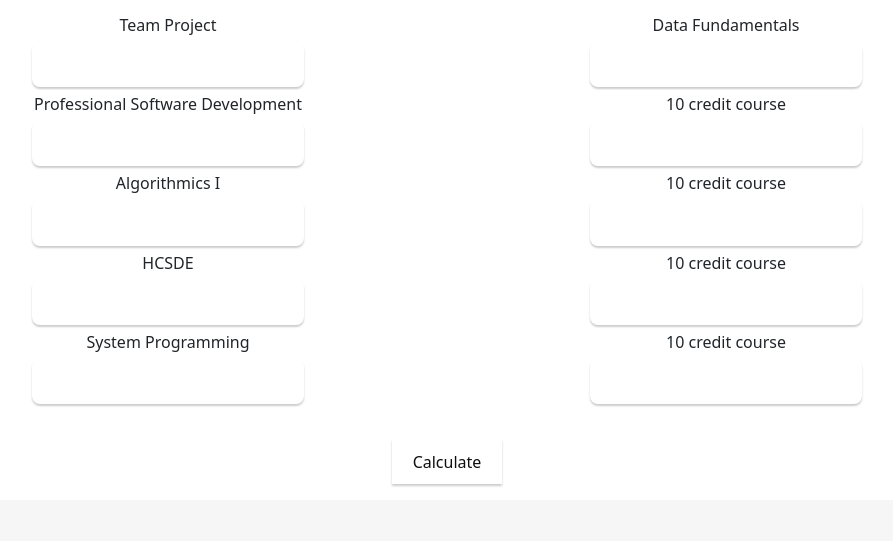
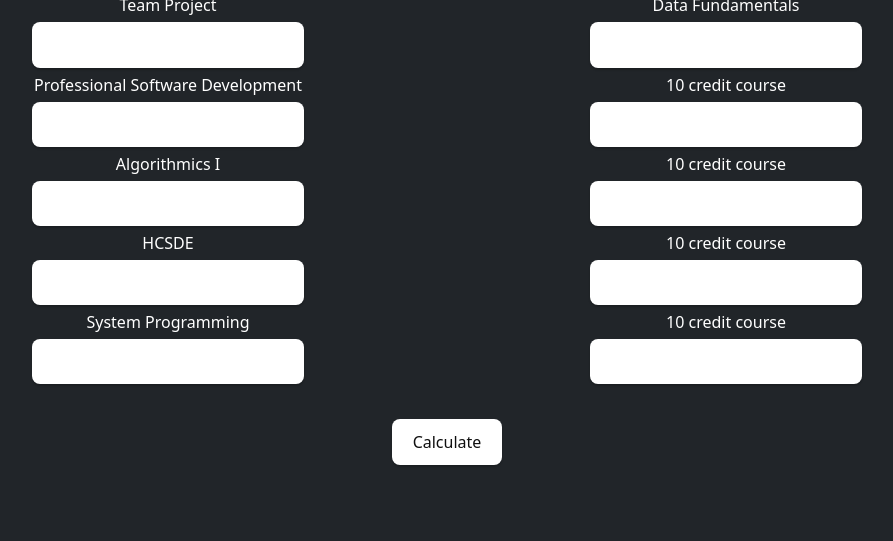
Before and after one commit to Niox1337/GU-GPA-Calculator, a website: page src/index.html in a window 1280 px wide. Shown: the part 259-800 px from the top of the page, without its empty margins (193-1086 px from the left). Drawn offline with Linux system fonts and the light colour scheme.

Commit message:
use bootstrap style

```diff
--- a/src/assets/styles.css
+++ b/src/assets/styles.css
@@ -1,22 +1,13 @@
-:root {
-  font-family: Inter, Avenir, Helvetica, Arial, sans-serif;
-  font-size: 16px;
-  line-height: 24px;
-  font-weight: 400;
-
-  color: #0f0f0f;
-  background-color: #f6f6f6;
-
-  font-synthesis: none;
-  text-rendering: optimizeLegibility;
-  -webkit-font-smoothing: antialiased;
-  -moz-osx-font-smoothing: grayscale;
-  -webkit-text-size-adjust: 100%;
+body {
+  min-height: 100vh;
+  display: flex;
+  align-items: center;
+  justify-content: center;
 }
 
 .container {
   margin: 0;
-  padding-top: 10vh;
+  padding-top: 0;
   display: flex;
   flex-direction: column;
   justify-content: center;
--- a/src/index.html
+++ b/src/index.html
@@ -2,14 +2,14 @@
 <html lang="en">
   <head>
     <meta charset="UTF-8" />
-    <link rel="stylesheet" href="assets/styles.css" />
     <link rel="stylesheet" href="assets/bootstrap.min.css">
     <meta name="viewport" content="width=device-width, initial-scale=1.0" />
     <title>Calculator</title>
     <script type="module" src="/main.js" defer></script>
+    <link rel="stylesheet" href="assets/styles.css" />
   </head>
 
-  <body>
+  <body class="bg-dark text-white">
     <div class="container">
       <h1>GPA calculator</h1>
 
```
